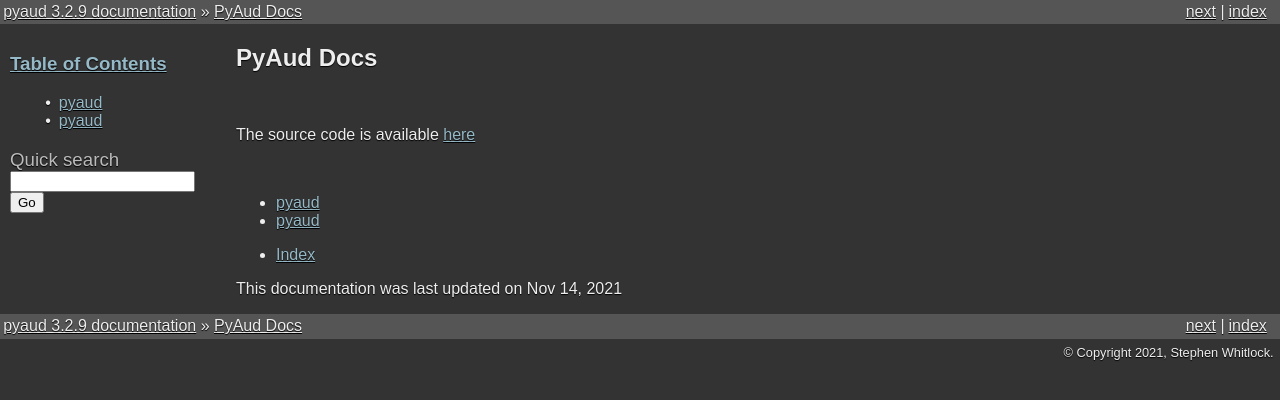
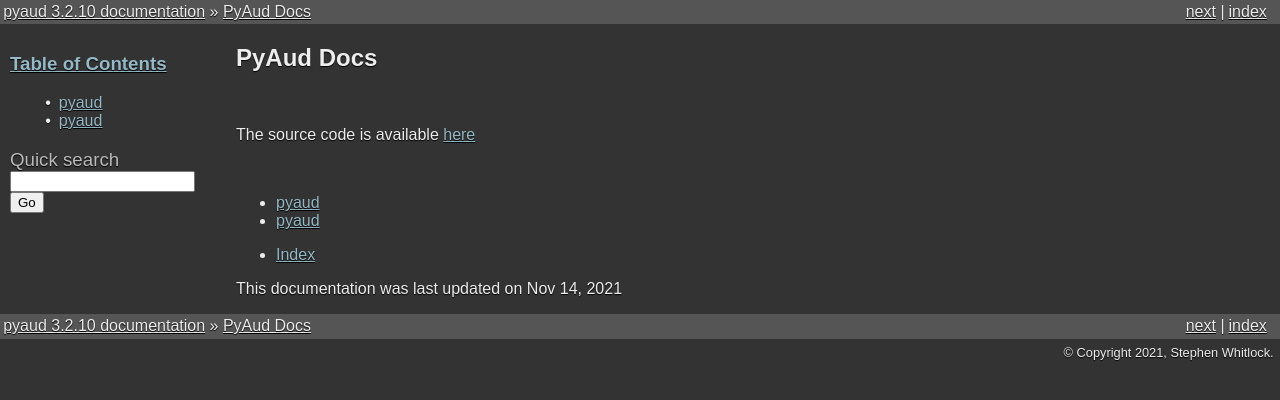
Before and after one commit to jshwi/pyaud, a Sphinx documentation site: the page built from docs/index.rst, in a window 1280 px wide. Shown: the top 400 px of the page. Built offline with Sphinx 7.4.7, drawn with Linux system fonts in a browser that asks for light colours; formulas are drawn with MathJax 3.

Commit message:
Bump version: 3.2.9 → 3.2.10

```diff
--- a/docs/conf.py
+++ b/docs/conf.py
@@ -22,7 +22,7 @@ copyright = "2021, Stephen Whitlock"
 author = "Stephen Whitlock"
 
 # The full version, including alpha/beta/rc tags
-release = "3.2.9"
+release = "3.2.10"
 
 
 # -- General configuration ---------------------------------------------------
--- a/pyaud/__init__.py
+++ b/pyaud/__init__.py
@@ -3,7 +3,7 @@ from . import config, exceptions, plugins
 from ._environ import load_namespace
 from ._utils import branch, files, get_packages, git, package
 
-__version__ = "3.2.9"
+__version__ = "3.2.10"
 
 __all__ = [
     "branch",
--- a/setup.py
+++ b/setup.py
@@ -12,7 +12,7 @@ with open("README.rst") as file:
 
 setuptools.setup(
     name="pyaud",
-    version="3.2.9",
+    version="3.2.10",
     description="Framework for writing Python packages audits",
     long_description=README,
     long_description_content_type="text/x-rst",
```
Also changed, not shown: CHANGELOG.md (+4 -1 lines), .bumpversion.cfg.
